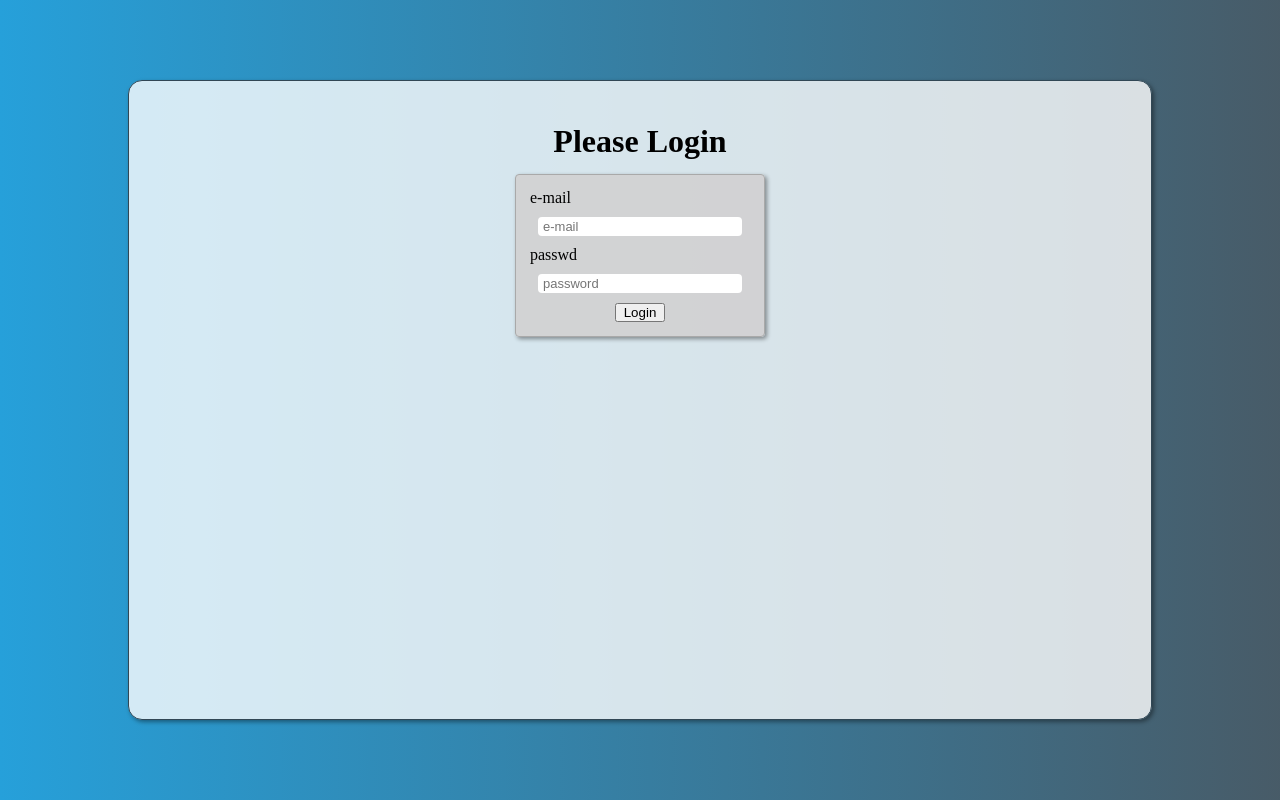
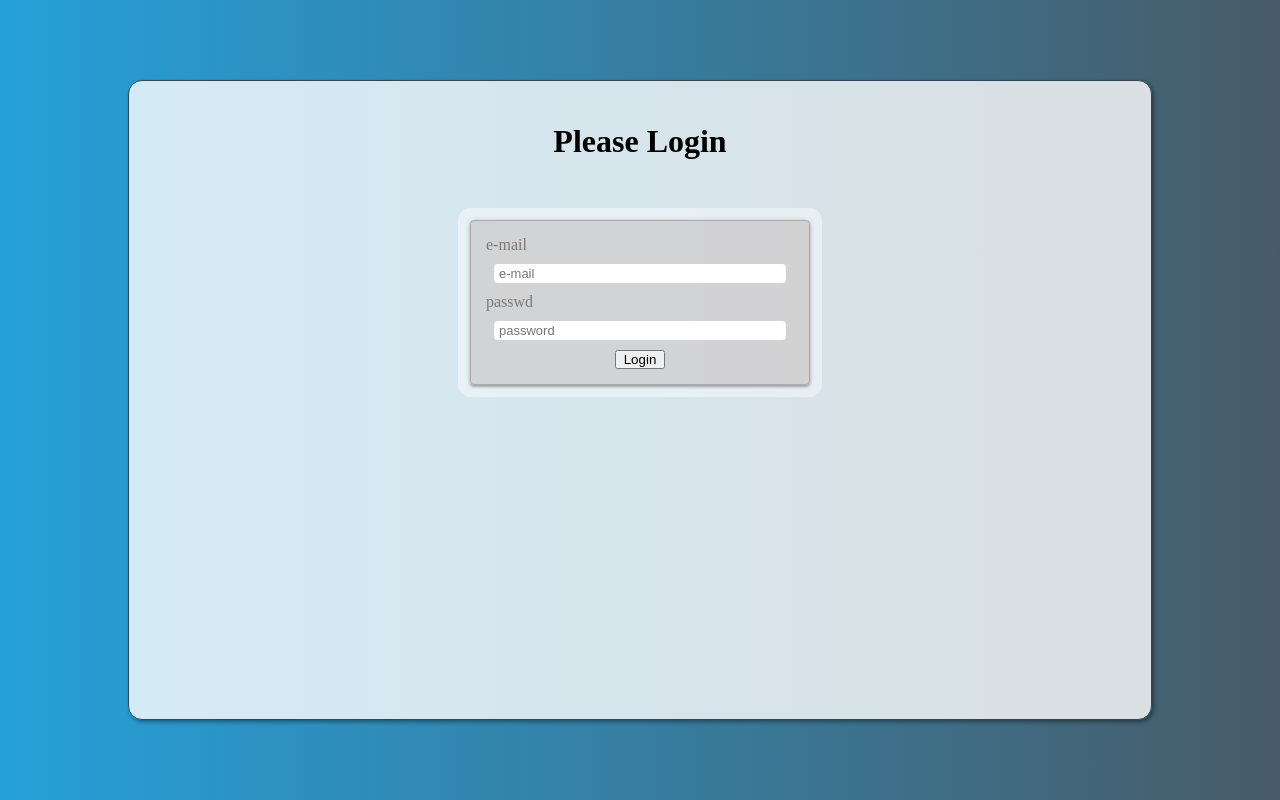
Before and after one commit to Anthcode/React-TS---TODO-APP, a React (Create React App) app: page / in a window 1280 px wide. Built offline with nearby package versions, Linux system fonts and the light colour scheme.

Commit message:
styles css

```diff
--- a/src/style.css
+++ b/src/style.css
@@ -35,19 +35,25 @@ body {
   display: flex;
   justify-content: center;
   align-items: flex-start;
-
 }
 
 form {
   background: rgba(209, 207, 207, 0.8);
-  width: 250px;
+
   display: flex;
   flex-direction: column;
-  margin: 14px;
-  padding: 14px;
+
   border: 1px solid darkgrey;
   border-radius: 4px;
-  box-shadow: 2px 2px 4px rgba(0, 0, 0, 0.4);
+
+  width: 340px;
+  margin: 60px auto 30px;
+  padding: 15px;
+  position: relative;
+
+  color: #7e7975;
+  box-shadow: 0 2px 2px rgba(0, 0, 0, 0.2), 0 1px 5px rgba(0, 0, 0, 0.2),
+    0 0 0 12px rgba(255, 255, 255, 0.4);
 }
 input {
   margin: 10px 8px;
@@ -60,7 +66,7 @@ button {
   width: 50px;
   align-self: center;
 }
-label{
+label {
   font-size: 16px;
 }
 
```
